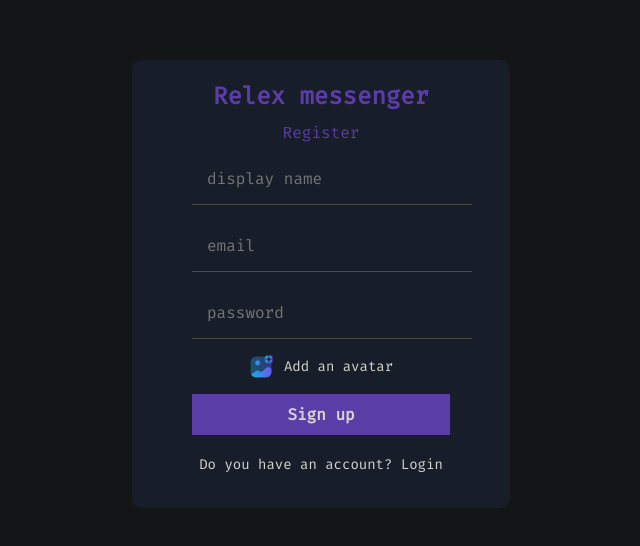
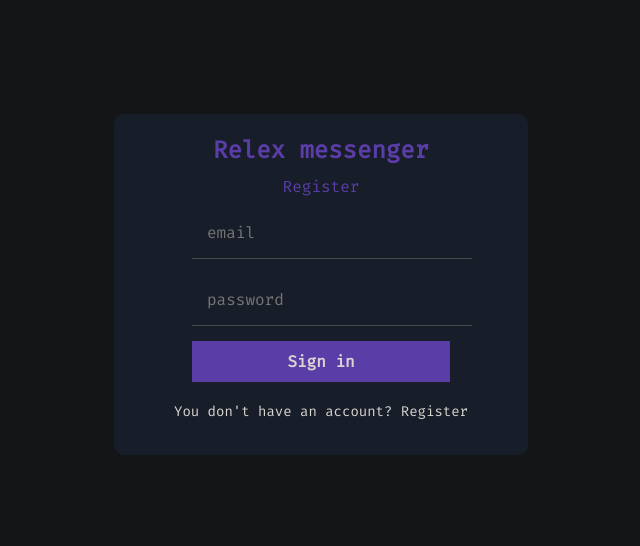
Before and after one commit to DragonRomeo/messenger, a React (Vite) app: page / in a window 1280 px wide. Shown: the part 124-670 px from the top of the page, without its empty margins (319-959 px from the left). Built offline with nearby package versions, Linux system fonts and the light colour scheme.

Commit message:
feat: add Login component

```diff
--- a/src/App.tsx
+++ b/src/App.tsx
@@ -1,9 +1,9 @@
-import { Register } from './pages/Register/Register';
+import { Login } from './pages/Login/Login';
 
 function App() {
   return (
     <>
-      <Register />
+      <Login />
     </>
   );
 }
--- a/src/pages/Login/Login.tsx
+++ b/src/pages/Login/Login.tsx
@@ -1,3 +1,18 @@
+import style from '../Register/Register.module.scss';
+
 export const Login = () => {
-  return <div>Login</div>;
+  return (
+    <div className={style.form_container}>
+      <div className={style.form_wrapper}>
+        <span className={style.logo}>Relex messenger</span>
+        <span className={style.title}>Register</span>
+        <form className={style.form} action=''>
+          <input type='email' placeholder='email' />
+          <input type='password' placeholder='password' />
+          <button>Sign in</button>
+        </form>
+        <p>You don't have an account? Register </p>
+      </div>
+    </div>
+  );
 };
```
